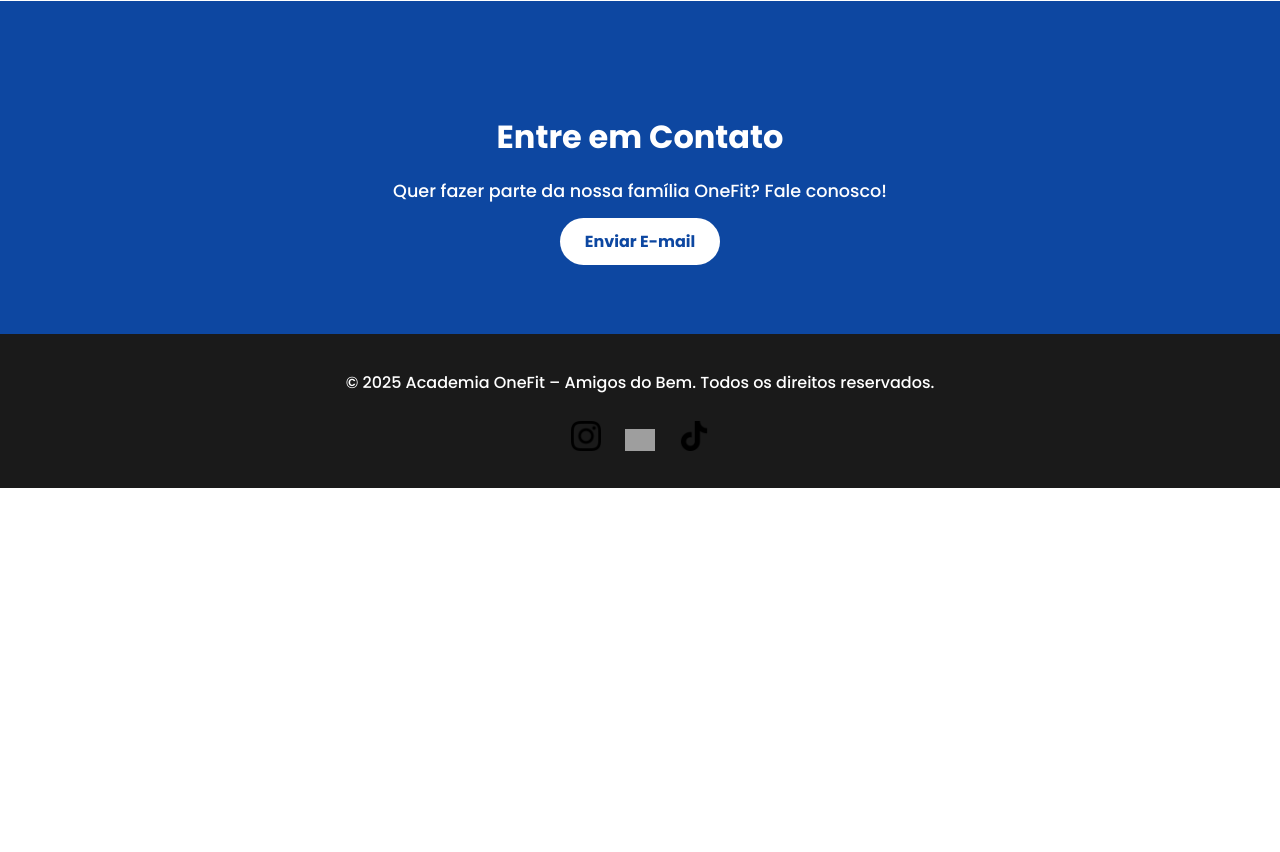
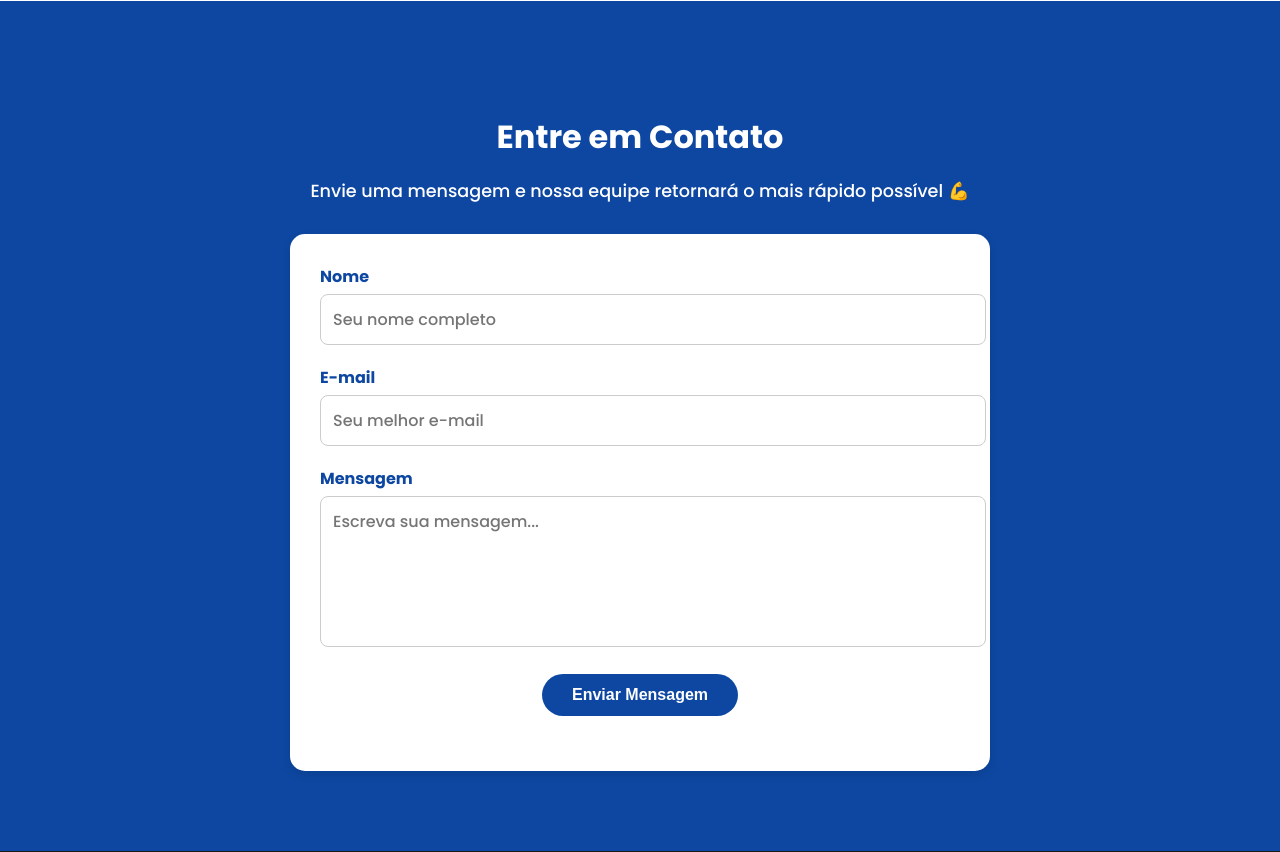
Before and after one commit to radjanio/academia-onefit, a PHP site: page / in a window 1280 px wide. Shown: the part 3184-4036 px from the top of the page. Before the commit the page ends 3672 px from the top, so only its background shows below. Run offline with PHP 8.4, Linux system fonts and the light colour scheme; grey boxes are pictures that could not be loaded.

Commit message:
Add files via upload

```diff
--- a/css/style.css
+++ b/css/style.css
@@ -291,3 +291,69 @@
   background: var(--azul);
   color: var(--branco);
 }
+
+/* ===== FORMULÁRIO DE CONTATO ===== */
+.container-contato {
+  max-width: 700px;
+  margin: 0 auto;
+  text-align: center;
+}
+
+.form-contato {
+  margin-top: 30px;
+  background: var(--branco);
+  padding: 30px;
+  border-radius: 15px;
+  box-shadow: 0 4px 10px rgba(0,0,0,0.1);
+}
+
+.form-contato .campo {
+  margin-bottom: 20px;
+  text-align: left;
+}
+
+.form-contato label {
+  display: block;
+  font-weight: 600;
+  color: var(--azul);
+  margin-bottom: 5px;
+}
+
+.form-contato input,
+.form-contato textarea {
+  width: 100%;
+  padding: 12px;
+  border: 1px solid #ccc;
+  border-radius: 8px;
+  font-size: 1rem;
+  font-family: 'Poppins', sans-serif;
+  resize: none;
+  transition: border 0.3s ease;
+}
+
+.form-contato input:focus,
+.form-contato textarea:focus {
+  border-color: var(--azul);
+  outline: none;
+}
+
+.form-contato button {
+  background: var(--azul);
+  color: var(--branco);
+  border: none;
+  padding: 12px 30px;
+  font-size: 1rem;
+  border-radius: 25px;
+  cursor: pointer;
+  transition: 0.3s;
+}
+
+.form-contato button:hover {
+  background: var(--azul-claro);
+}
+
+.mensagem-status {
+  margin-top: 15px;
+  font-size: 0.95rem;
+  font-weight: 500;
+}
--- a/index.html
+++ b/index.html
@@ -112,12 +112,34 @@
     </div>
   </section>
 
-  <!-- Contato -->
-  <section class="contato" id="contato">
+  <!-- CONTATO -->
+<section class="contato" id="contato">
+  <div class="container-contato">
     <h3>Entre em Contato</h3>
-    <p>Quer fazer parte da nossa família OneFit? Fale conosco!</p>
-    <a href="mailto:contato@onefit.com.br" class="btn">Enviar E-mail</a>
-  </section>
+    <p>Envie uma mensagem e nossa equipe retornará o mais rápido possível 💪</p>
+
+    <form id="contatoForm" class="form-contato">
+      <div class="campo">
+        <label for="nome">Nome</label>
+        <input type="text" id="nome" name="nome" placeholder="Seu nome completo" required>
+      </div>
+
+      <div class="campo">
+        <label for="email">E-mail</label>
+        <input type="email" id="email" name="email" placeholder="Seu melhor e-mail" required>
+      </div>
+
+      <div class="campo">
+        <label for="mensagem">Mensagem</label>
+        <textarea id="mensagem" name="mensagem" rows="5" placeholder="Escreva sua mensagem..." required></textarea>
+      </div>
+
+      <button type="submit" class="btn">Enviar Mensagem</button>
+      <p id="resposta" class="mensagem-status"></p>
+    </form>
+  </div>
+</section>
+
 
   <!-- Rodapé -->
   <footer class="footer">
--- a/js/main.js
+++ b/js/main.js
@@ -23,3 +23,35 @@
 
 // Troca de imagem a cada 5 segundos
 setInterval(showSlides, 5000);
+
+// ================================
+// 📩 FORMULÁRIO DE CONTATO → N8N
+// ================================
+document.getElementById('contatoForm').addEventListener('submit', async (e) => {
+  e.preventDefault();
+
+  const data = Object.fromEntries(new FormData(e.target).entries());
+  const resposta = document.getElementById('resposta');
+
+  resposta.textContent = "Enviando mensagem...";
+
+  try {
+    const res = await fetch("https://garnett-uninfringed-originally.ngrok-free.dev", {
+      method: "POST",
+      headers: { "Content-Type": "application/json" },
+      body: JSON.stringify(data)
+    });
+
+    if (res.ok) {
+      resposta.textContent = "✅ Mensagem enviada com sucesso!";
+      resposta.style.color = "green";
+      e.target.reset();
+    } else {
+      resposta.textContent = "⚠️ Erro ao enviar a mensagem.";
+      resposta.style.color = "red";
+    }
+  } catch (err) {
+    resposta.textContent = "❌ Erro de conexão com o servidor.";
+    resposta.style.color = "red";
+  }
+});
```
